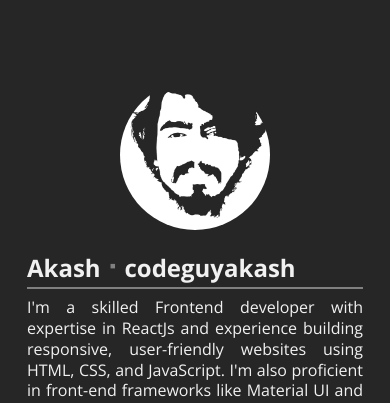
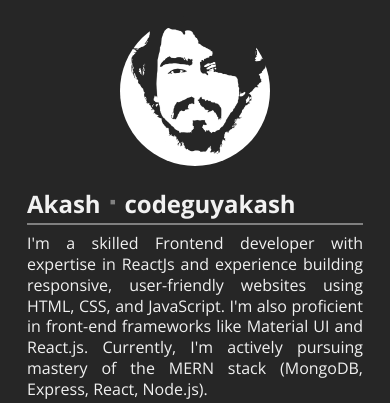
Before and after one commit to codeguyakash/codeguyakash-links, a plain HTML site: page index.html in a window 390 px wide. Shown: the top 403 px of the page. Drawn offline with nearby package versions, Linux system fonts and the light colour scheme.

Commit message:
make responsive for phone

```diff
--- a/style.css
+++ b/style.css
@@ -66,7 +66,7 @@ a:visited {
   body {
     background-color: var(--bg-color);
     max-width: 21rem;
-    margin: 5rem auto;
+    margin: 1rem auto;
   }
   .about-me {
     flex-direction: column;
```
